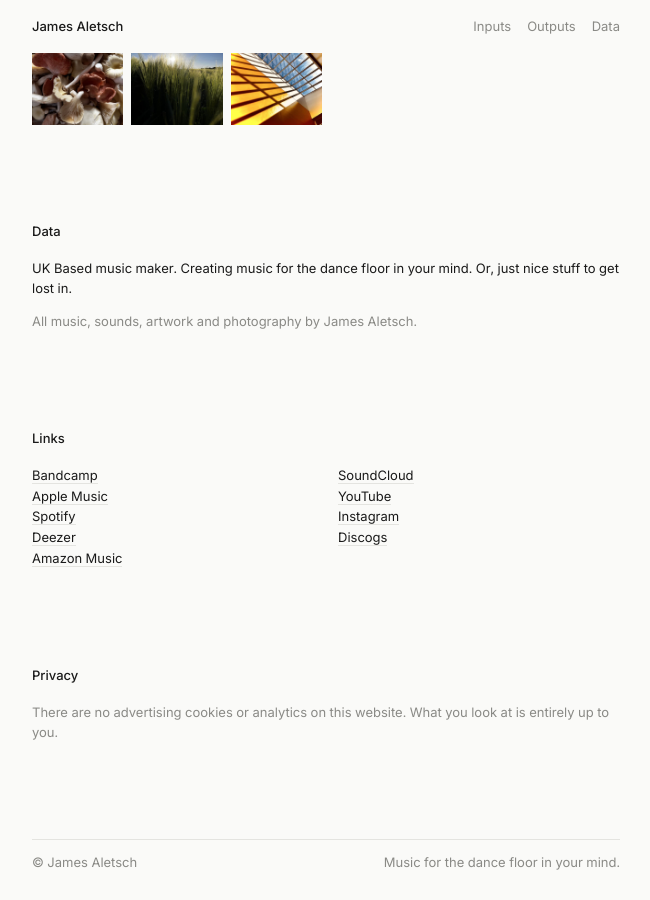
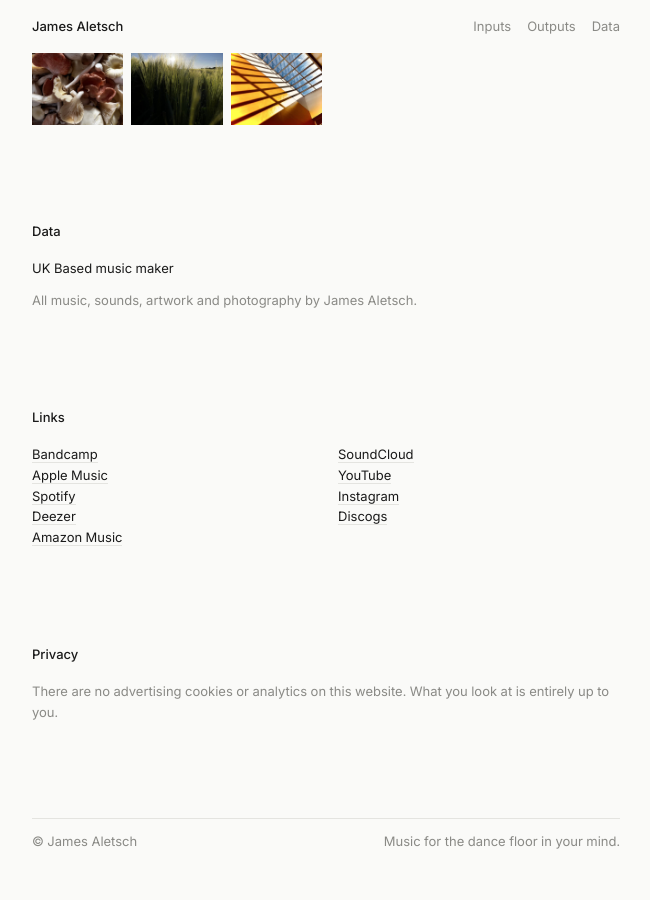
Before and after one commit to JamesGold/JamesAletsch, a Jekyll site: the page built from index.html, in a window 1280 px wide and 900 px high, scrolled down 3987 px. Shown: the whole window, without its empty margins (314-964 px from the left). Built offline with Jekyll 4.4.1, drawn with Linux system fonts in a browser that asks for light colours.

Commit message:
Data text: just 'UK Based music maker'
Co-Authored-By: Claude Opus 5.5 <noreply@anthropic.com>

```diff
--- a/index.html
+++ b/index.html
@@ -84,7 +84,7 @@ gallery: true
 
   <section id="data">
     <h2>Data</h2>
-    <p>UK Based music maker. Creating music for the dance floor in your mind. Or, just nice stuff to get lost in.</p>
+    <p>UK Based music maker</p>
     <p class="m">All music, sounds, artwork and photography by James Aletsch.</p>
   </section>
 
```
